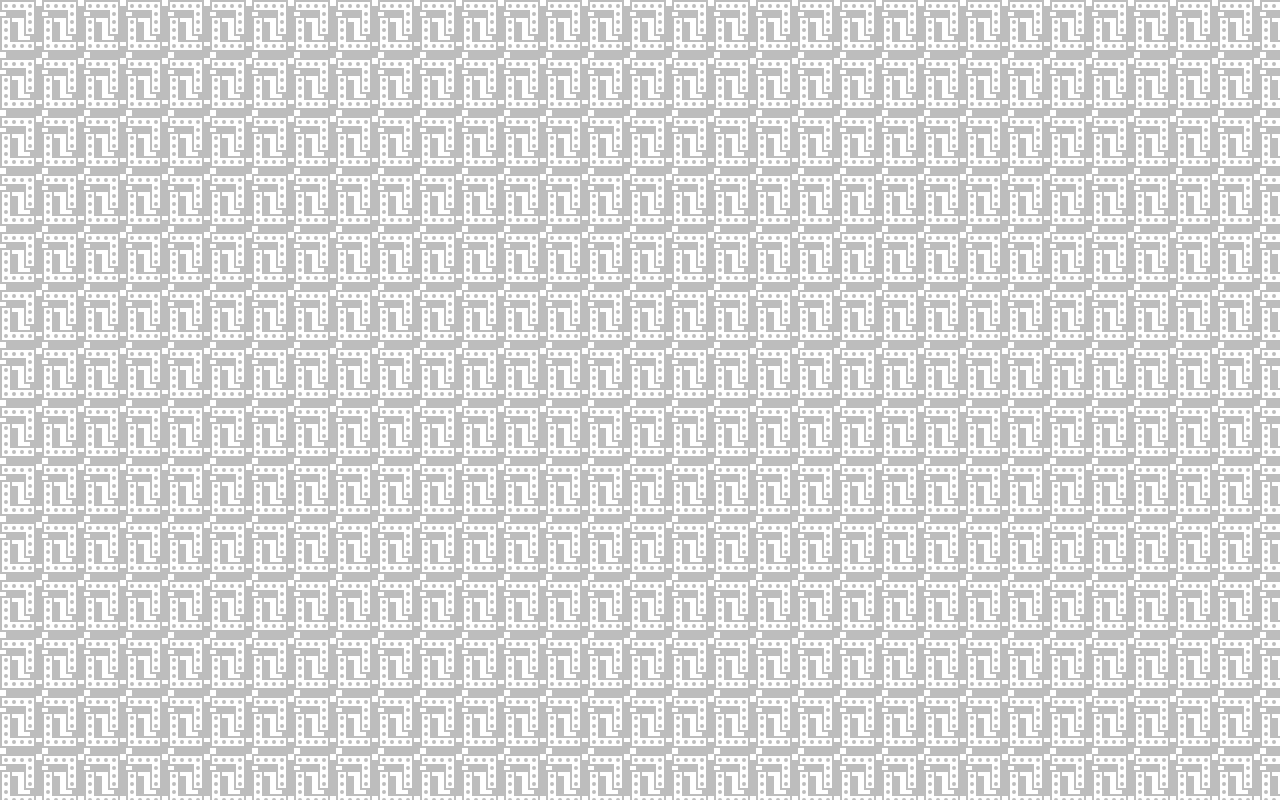
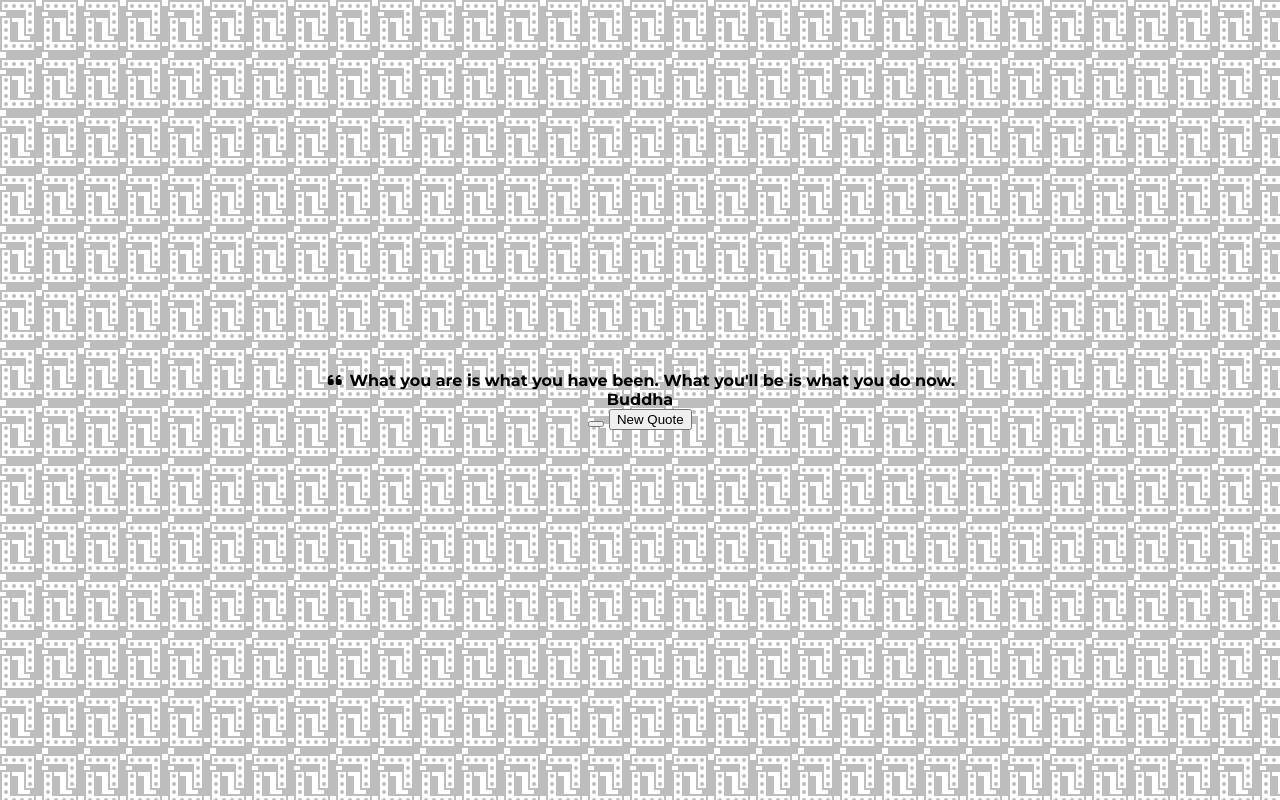
Before and after one commit to bradycodes77/quote-generator, a plain HTML site: page index.html in a window 1280 px wide. Drawn offline with Linux system fonts and the light colour scheme.

Commit message:
Initial HTML set-up

```diff
--- a/index.html
+++ b/index.html
@@ -8,6 +8,28 @@
     <link rel="stylesheet" href="style.css">
 </head>
 <body>
+    <div class="container" id="quote-container">
+
+        <!-- Quote -->
+         <div class="quote-text">
+            <i class="fas fa-quote-left"></i>
+            <span id="quote">What you are is what you have been. What you'll be is what you do now.</span>
+         </div>
+
+         <!-- Author -->
+          <div class="quote-author">
+            <span id="author">Buddha</span>
+          </div>
+
+          <!-- Buttons -->
+           <div class="button-container">
+                <button class="twitter-button" id="twitter" title="Tweet This!"> <i class="fab, fa-twitter"></i></button>
+                <button id="new-quote">New Quote</button>
+           </div>
+    </div>
+
+
+
     <!-- Script -->
      <script src="script.js"></script>
 </body>
```
